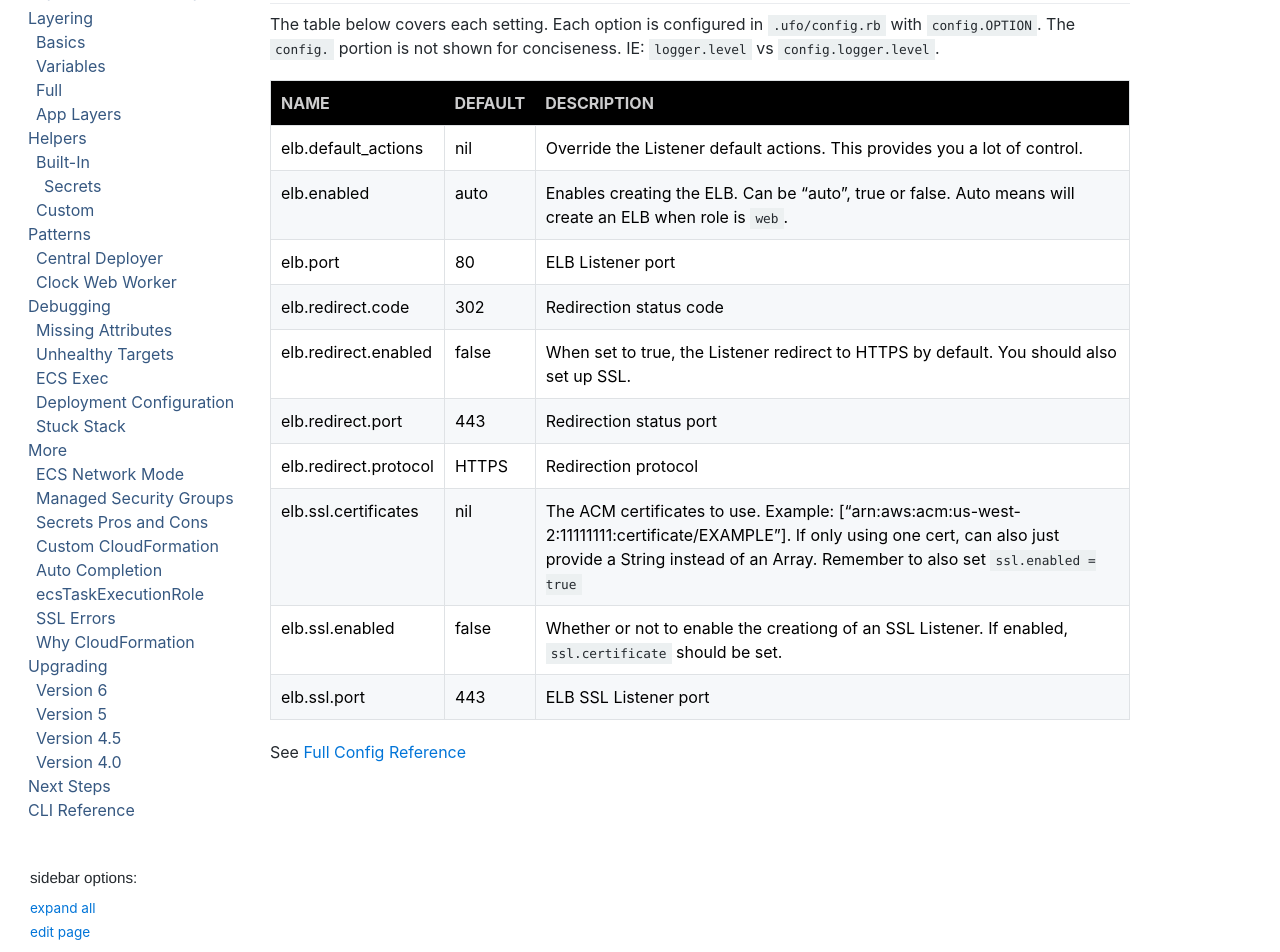
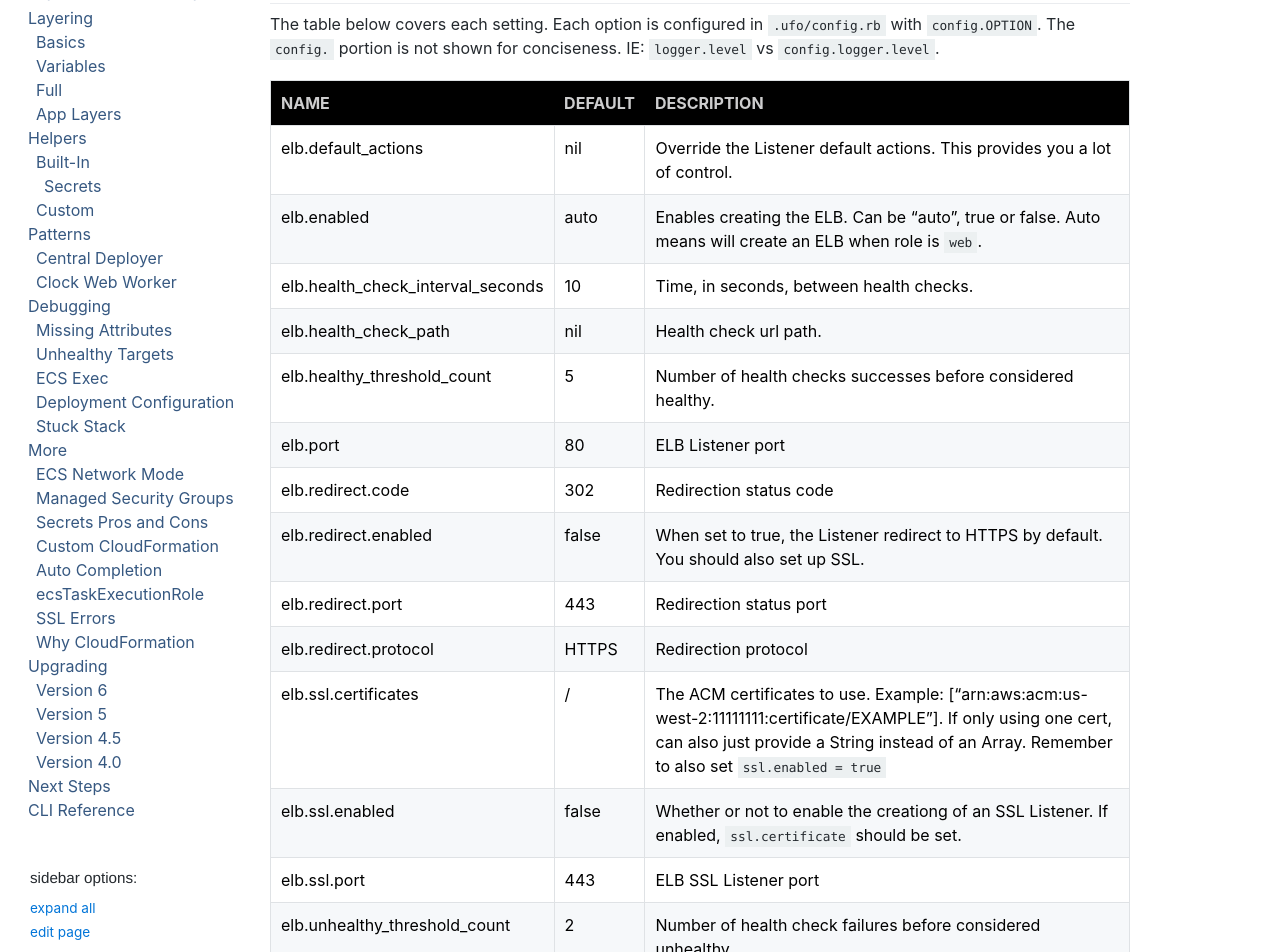
Before and after one commit to boltops-tools/ufo-docs, a Jekyll site: the page built from _docs/features/load-balancer.md, in a window 1280 px wide and 1400 px high, scrolled down 1275 px. Shown: the top 952 px of the window. Built offline with Jekyll 4.4.1, drawn with Linux system fonts in a browser that asks for light colours; cached includes are drawn as plain includes; a script that is not in the unit is left out.

Commit message:
update docs

```diff
--- a/_includes/config/reference/elb.md
+++ b/_includes/config/reference/elb.md
@@ -1,10 +1,14 @@
 elb.default_actions | nil | Override the Listener default actions. This provides you a lot of control.
 elb.enabled | auto | Enables creating the ELB. Can be "auto", true or false. Auto means will create an ELB when role is `web`.
+elb.health_check_interval_seconds | 10 | Time, in seconds, between health checks.
+elb.health_check_path | nil | Health check url path.
+elb.healthy_threshold_count | 5 | Number of health checks successes before considered healthy.
 elb.port | 80 | ELB Listener port
 elb.redirect.code | 302 | Redirection status code
 elb.redirect.enabled | false | When set to true, the Listener redirect to HTTPS by default. You should also set up SSL.
 elb.redirect.port | 443 | Redirection status port
 elb.redirect.protocol | HTTPS | Redirection protocol
-elb.ssl.certificates | nil | The ACM certificates to use. Example: ["arn:aws:acm:us-west-2:11111111:certificate/EXAMPLE"]. If only using one cert, can also just provide a String instead of an Array. Remember to also set `ssl.enabled = true`
+elb.ssl.certificates | / | The ACM certificates to use. Example: ["arn:aws:acm:us-west-2:11111111:certificate/EXAMPLE"]. If only using one cert, can also just provide a String instead of an Array. Remember to also set `ssl.enabled = true`
 elb.ssl.enabled | false | Whether or not to enable the creationg of an SSL Listener. If enabled, `ssl.certificate` should be set.
 elb.ssl.port | 443 | ELB SSL Listener port
+elb.unhealthy_threshold_count | 2 | Number of health check failures before considered unhealthy.
```
